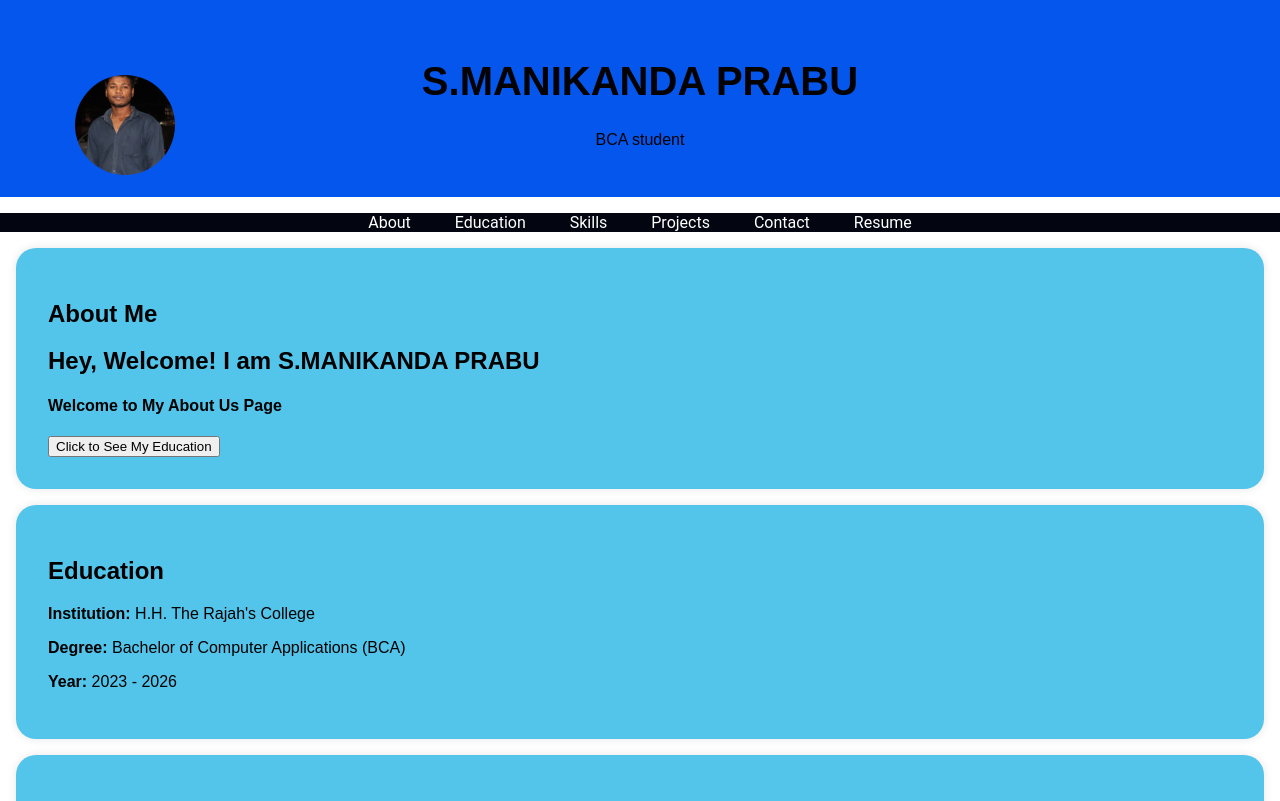
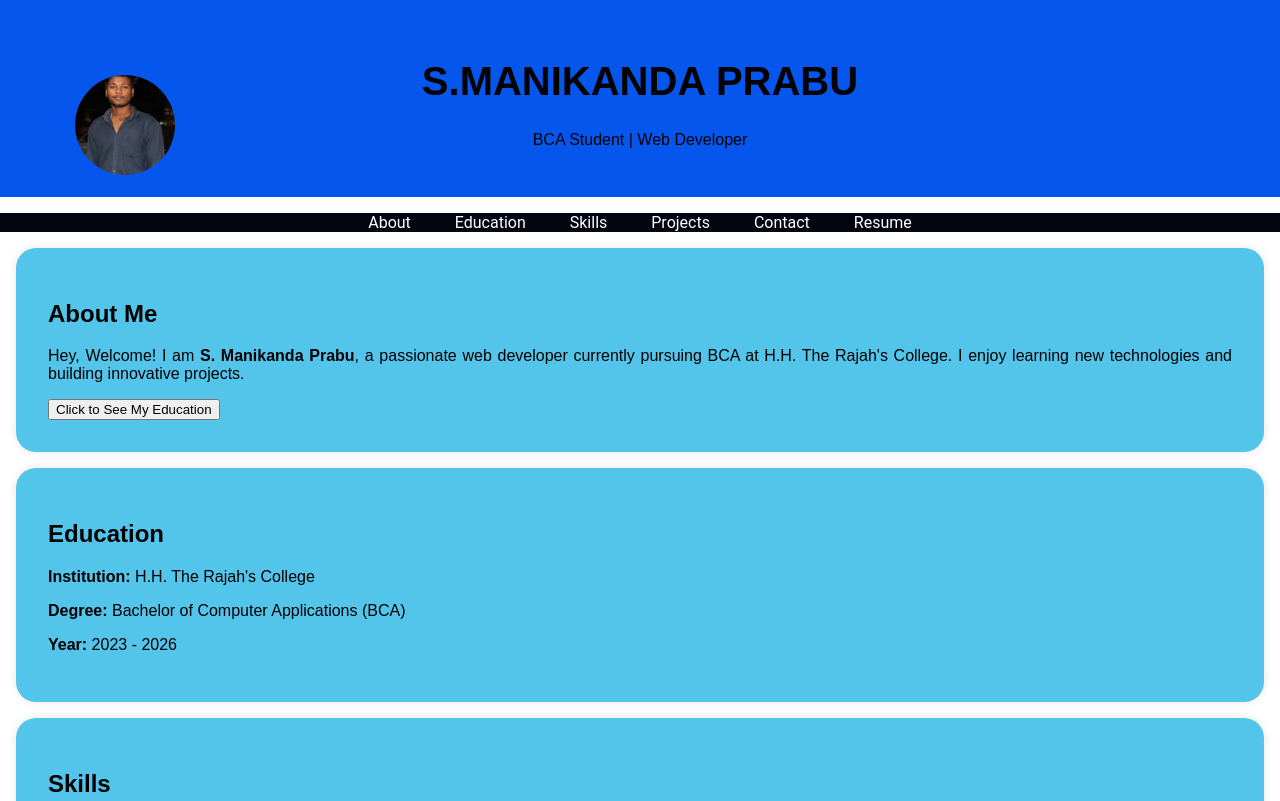
Before and after one commit to Manikandanprabu271/digital-Portfolio-, a plain HTML site: page index.html in a window 1280 px wide. Shown: the top 801 px of the page. Drawn offline with Linux system fonts and the light colour scheme.

Commit message:
Update index.html

```diff
--- a/index.html
+++ b/index.html
@@ -98,7 +98,7 @@
         <!-- Add your profile picture here -->
         <img src="IMG-20250214-WA0002.jpg" alt="Profile Picture" class="profile-picture" />
         <h1>S.MANIKANDA PRABU</h1>
-        <p>BCA student</p>
+         <p>BCA Student | Web Developer </p>
       </div>
     </header>
 
@@ -113,15 +113,12 @@
       </ul>
     </nav>
 
-    <section id="about">
+<section id="about">
         <div class="section-content">
-
             <h2>About Me</h2>
-            <h2>Hey, Welcome! I am <span class="span">S.MANIKANDA PRABU</span></h2>
-            <h4>Welcome to My About Us Page</h4>
-            <button onclick="Change()" id="btn">Click to See My Education</button>
-            <div id="one">
-
+            <p>Hey, Welcome! I am <strong>S. Manikanda Prabu</strong>, a passionate web developer currently pursuing BCA at H.H. The Rajah's College. I enjoy learning new technologies and building innovative projects.</p>
+            <button onclick="showEducation()" id="btn">Click to See My Education</button>
+            <div id="education-details"></div>
         </div>
     </section>
 
```
